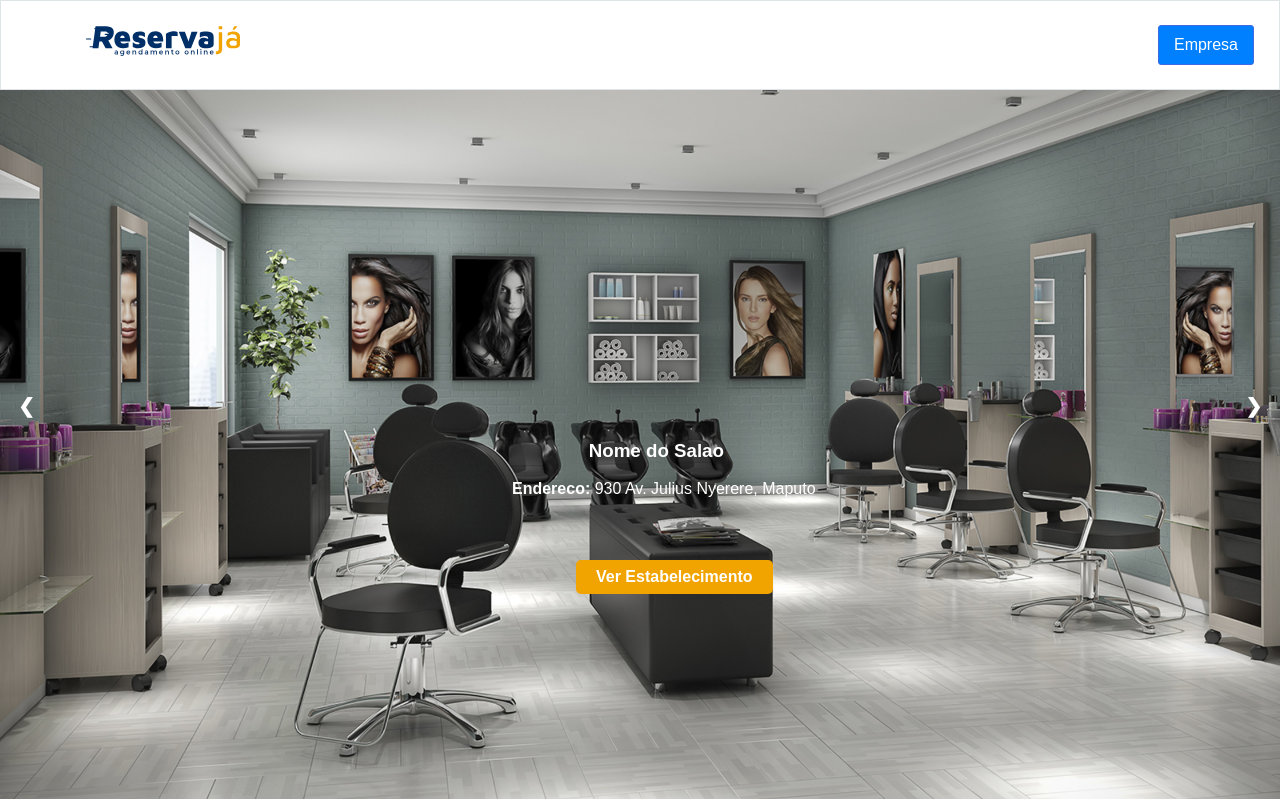
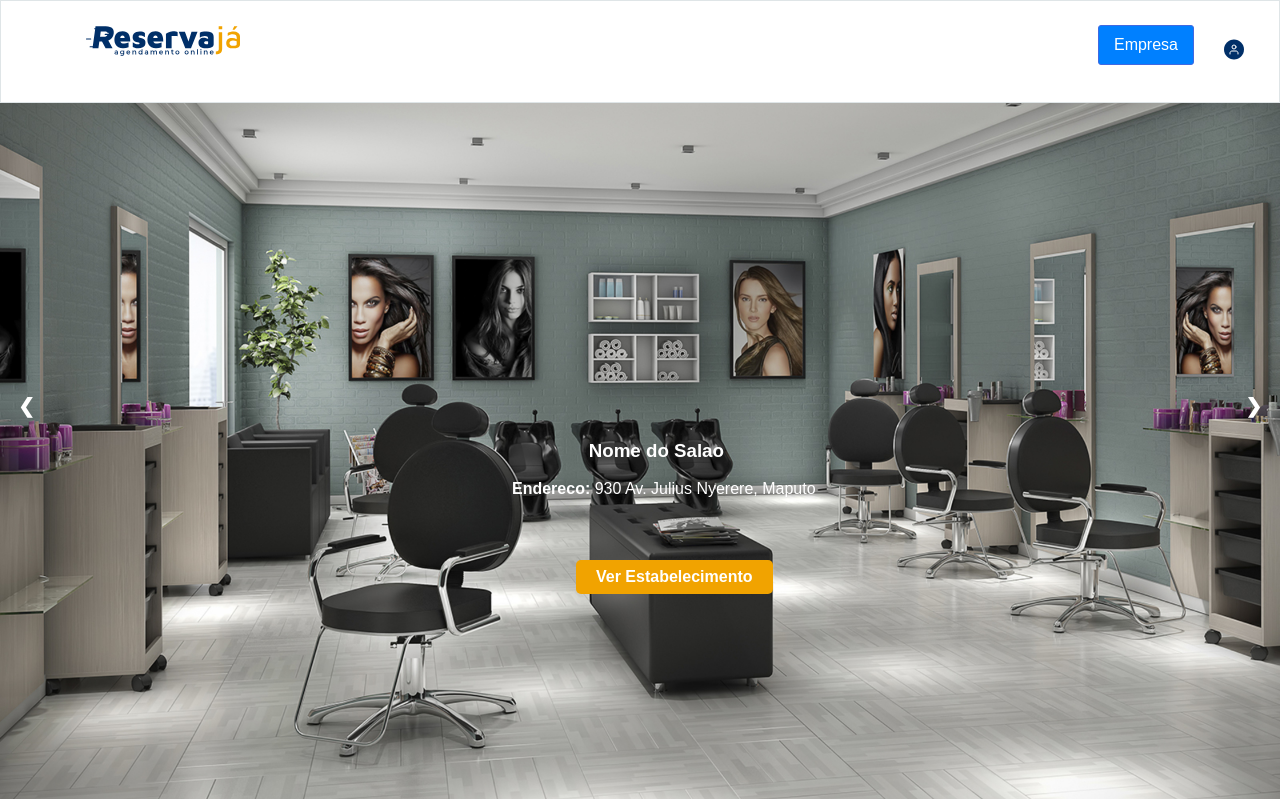
Before and after one commit to Iyonissio/Agendamento-Page-PHP, a PHP site: page /clinicas.php in a window 1280 px wide. Shown: the top 799 px of the page. Run offline with PHP 8.4, Linux system fonts and the light colour scheme; some libraries are stand-ins or nearby versions.

Commit message:
actualizar

```diff
--- a/header_logado.php
+++ b/header_logado.php
@@ -30,7 +30,11 @@
           </a>
         </a></li>
         </li>
+
         <li class="iten button"><a href="empresa.php">Empresa</a></li>
+
+        <li class="iten"><a href="#">
+          <img class="logo-user" src="image/usuário foto.svg" /></a>
         <li class="toggle"><a href="#"><i class="fas fa-bars"></i></a></li>
       </ul>
     </nav>
```
